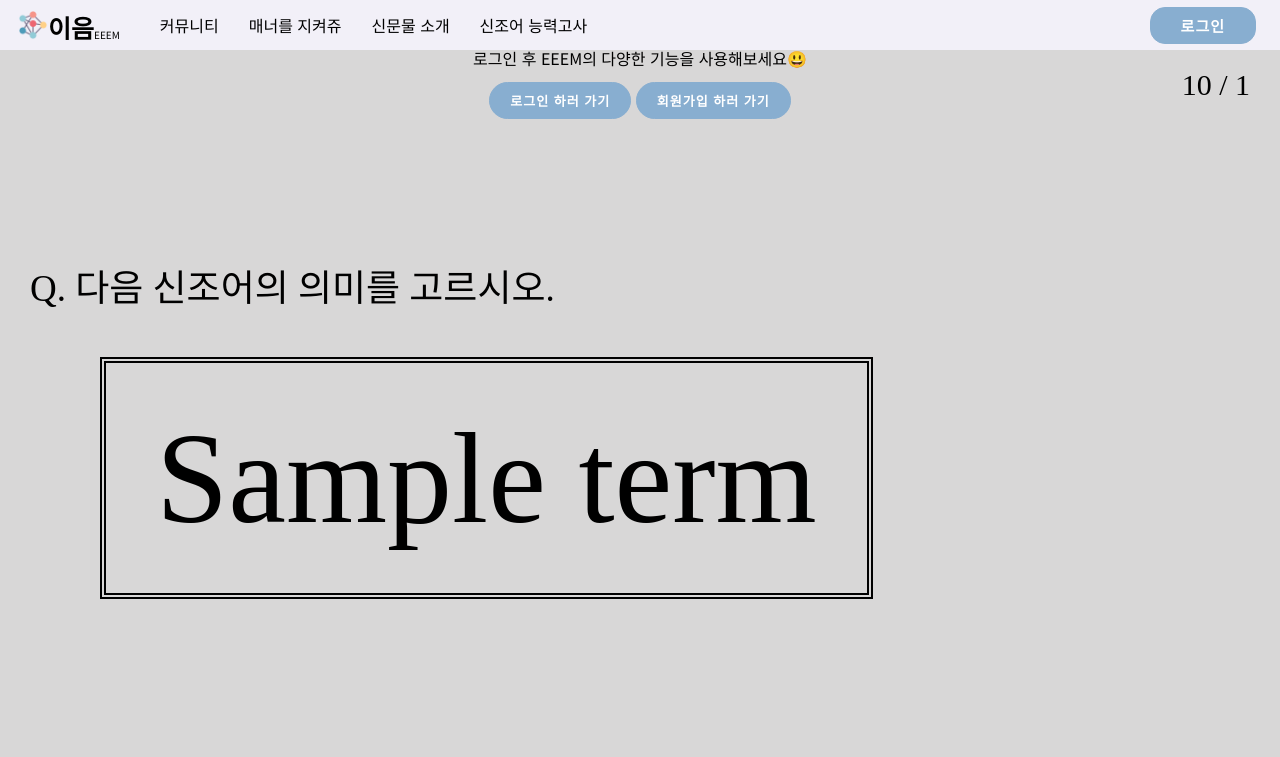
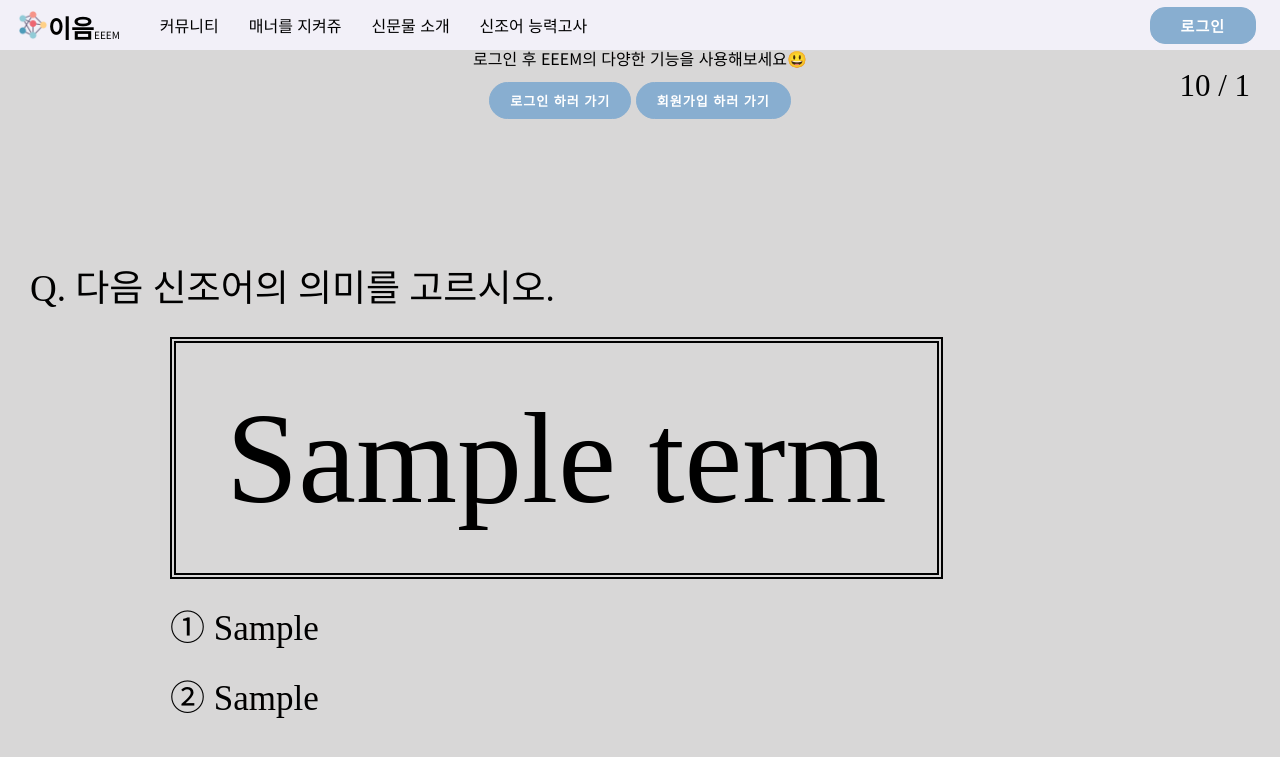
Before and after one commit to juliajh/EEEM, a Django app: template gyeongsoton/main/templates/newtermQuiz.html in a window 1280 px wide. Shown: the top 757 px of the page. Run offline with Django 3.2, Linux system fonts and the light colour scheme; the template is opened without the code that fills it: most values are stand-ins (such as "Sample title", 1, 10 or a date in 2020); some libraries are stand-ins or nearby versions.

Commit message:
newtermQuiz clear & Ending left

```diff
--- a/gyeongsoton/main/static/css/newtermQuiz.css
+++ b/gyeongsoton/main/static/css/newtermQuiz.css
@@ -5,7 +5,7 @@
   display: flex;
   top: 70px;
   right: 30px;
-  font-size: 30px;
+  font-size: 31px;
   font-family: "Noto Serif KR", serif;
 }
 
@@ -20,7 +20,7 @@
   border-style: double;
   border-color: black;
   border-width: 6px;
-  margin: 50px 0 0 100px;
+  margin: 30px 0 0 170px;
   padding: 50px 50px 50px 50px;
   display: inline-block;
   align-items: center;
@@ -29,3 +29,21 @@
   font-family: "Noto Serif KR", serif;
   font-weight: 5px;
 }
+
+.answerBox{
+  float: center;
+  margin-left: 170px;
+  font-size: 35px;
+  font-family: "Noto Serif KR", serif;
+  font-weight: 8px;
+}
+
+.answer{
+  font-size: 35px;
+  font-family: "Noto Serif KR", serif;
+  font-weight: 8px;
+}
+.answer:hover{
+  font-size:38px;
+  color: red;
+}
--- a/gyeongsoton/main/templates/newtermQuiz.html
+++ b/gyeongsoton/main/templates/newtermQuiz.html
@@ -11,6 +11,14 @@
     <div class="point">{{term.score}} / {{newtermCount}}</div>
     <div class="questionFont">Q. 다음 신조어의 의미를 고르시오.</div>
     <div class="newtermBox">{{term.question}}</div>
+    <br><br><br>
+    <div class="answerBox">
+        <a class="answer" href="{%url 'newtermButton1' term.id %}">①</a>
+        <span>{{choice_1}}</span>
+        <br><br>
+        <a class="answer" href="{%url 'newtermButton2' term.id %}">②</a>
+        <span>{{choice_2}}</span>
+    </div>
 </body>
 
 {% endblock %}
--- a/gyeongsoton/main/templates/newterms.html
+++ b/gyeongsoton/main/templates/newterms.html
@@ -21,7 +21,7 @@
         <span>■ 옆에 친구가 있다면 함께 풀어보세요.</span>
         <br><br>
         <span>■ 단, 친구가 아닌 부모님이나 자식과 함께라면 혼자 푸시는 걸 추천드립니다.</span>
-        <br><br><br>
+        <br><br><br><br>
         <span>▷ 기준</span>
         <br><br>
         <span>■ 50%이상 맞추면 인싸.</span>
```
Also changed, not shown: gyeongsoton/db.sqlite3.
